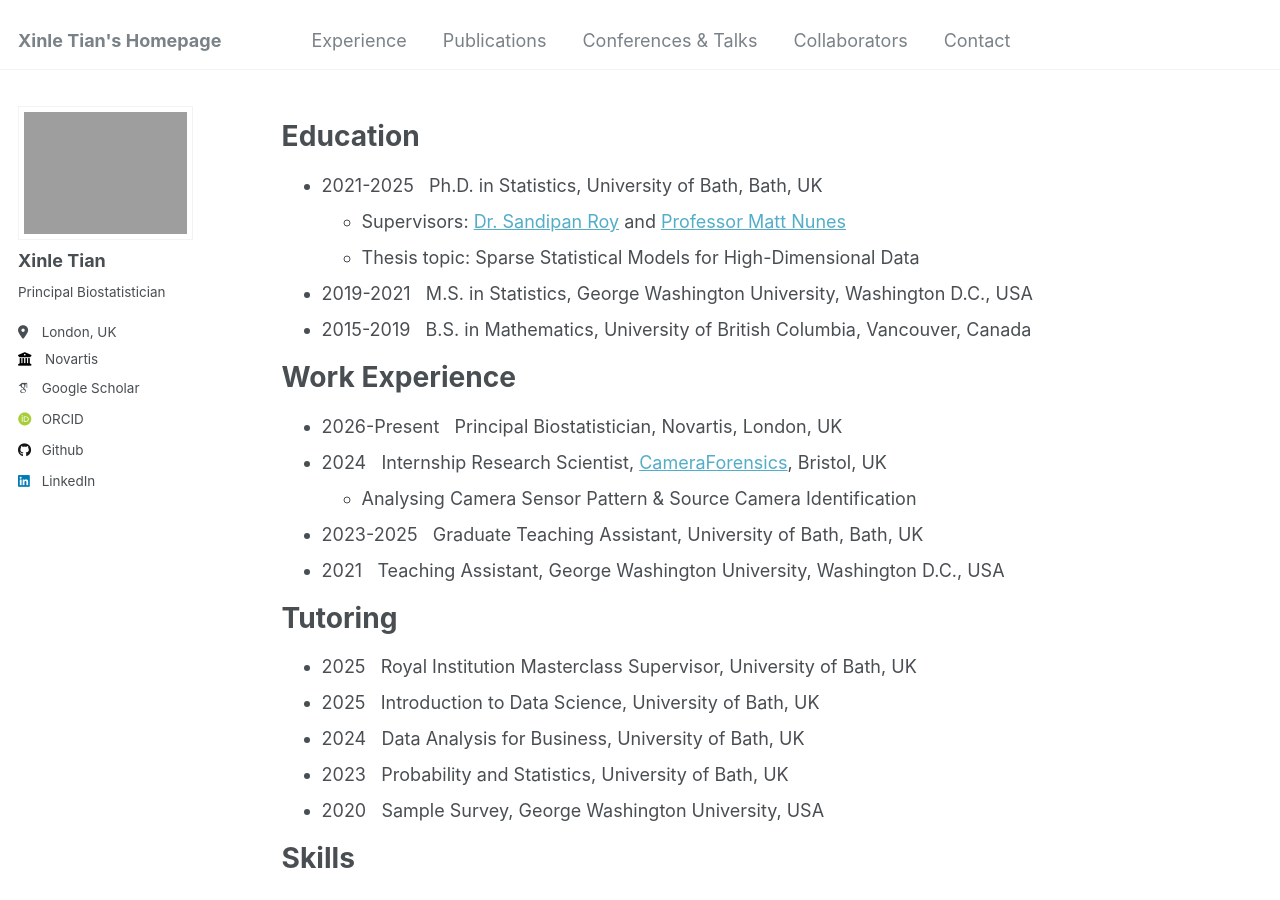
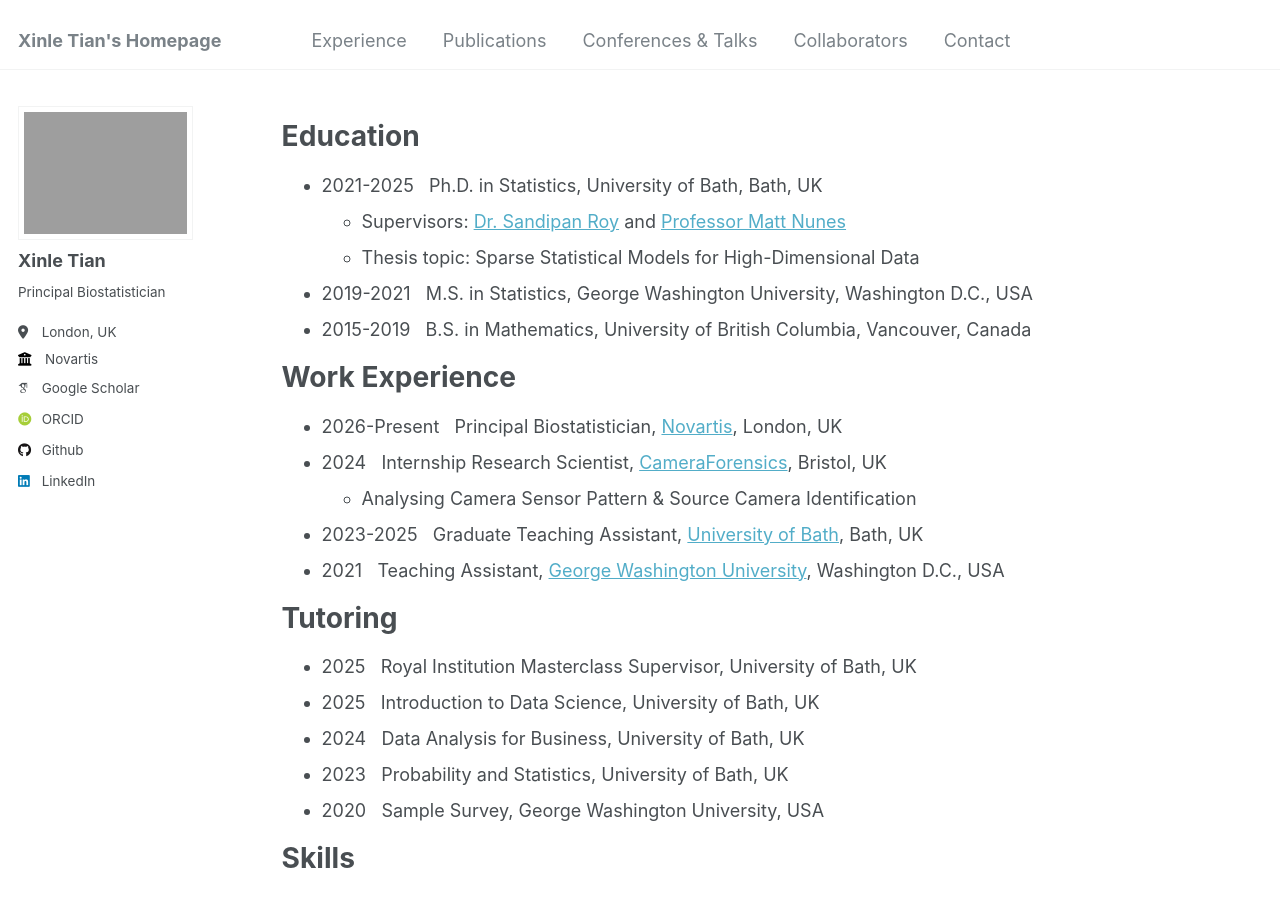
Before and after one commit to xinlet/xinlet.github.io, a Jekyll site: the page built from _pages/bio.md, in a window 1280 px wide and 900 px high. Built offline with Jekyll 4.4.1, drawn with Linux system fonts in a browser that asks for light colours; some web fonts are replaced; some of the changed lines change nothing that is shown.

Commit message:
Update bio.md

```diff
--- a/_pages/bio.md
+++ b/_pages/bio.md
@@ -17,11 +17,11 @@ Education
 
 Work Experience
 ======
-* 2026-Present &nbsp; Principal Biostatistician, Novartis, London, UK
+* 2026-Present &nbsp; Principal Biostatistician, [Novartis](https://www.novartis.com/), London, UK
 * 2024 &nbsp; Internship Research Scientist, [CameraForensics](https://www.cameraforensics.com/), Bristol, UK
   * Analysing Camera Sensor Pattern & Source Camera Identification
-* 2023-2025 &nbsp; Graduate Teaching Assistant, University of Bath, Bath, UK
-* 2021 &nbsp; Teaching Assistant, George Washington University, Washington D.C., USA
+* 2023-2025 &nbsp; Graduate Teaching Assistant, [University of Bath](https://www.bath.ac.uk/), Bath, UK
+* 2021 &nbsp; Teaching Assistant, [George Washington University](https://www.gwu.edu/), Washington D.C., USA
 
 Tutoring
 ======
```
